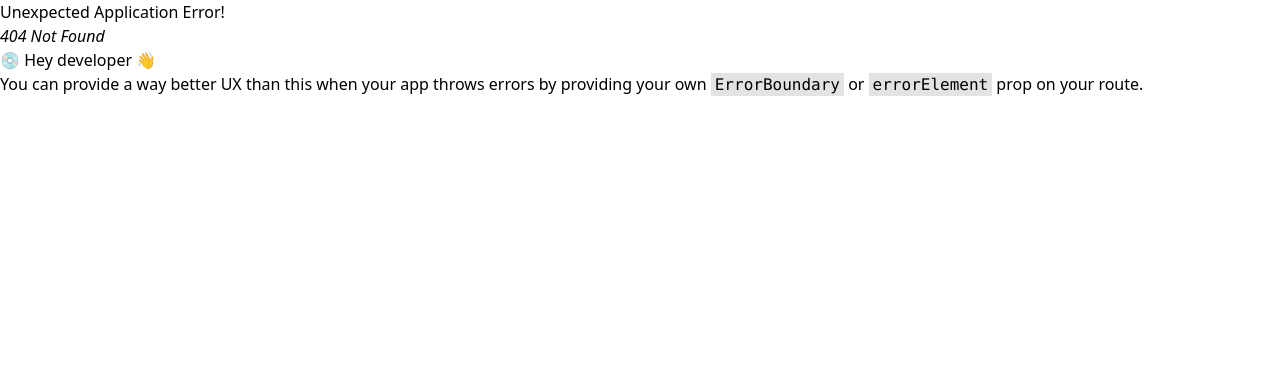
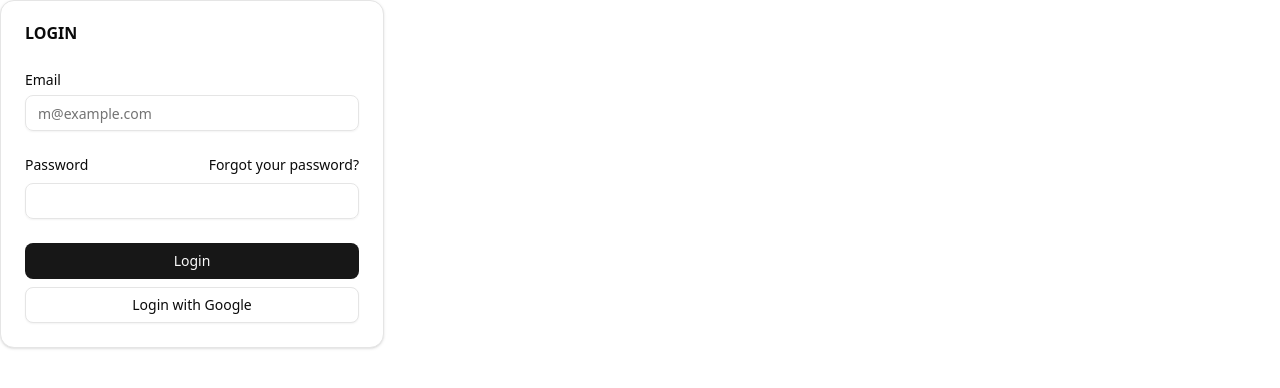
Before and after one commit to mbcwsystem/frontend, a React (Vite) app: page /login in a window 1280 px wide. Before the commit this address had no page. Shown: the top 388 px of the page. Built offline with nearby package versions, Linux system fonts and the light colour scheme.

Commit message:
fix: dev브랜치 최신화 및 rebase

```diff
--- a/src/app/main.tsx
+++ b/src/app/main.tsx
@@ -1,6 +1,5 @@
 import { StrictMode } from 'react';
 import { createRoot } from 'react-dom/client';
-import './global/index.css';
 
 import App from './providers/App';
 
--- a/src/app/providers/App.tsx
+++ b/src/app/providers/App.tsx
@@ -1,5 +1,6 @@
 import { RouterProvider } from 'react-router';
 
+import '../global/App.css';
 import { router } from '../routes/router';
 
 function App() {
--- a/src/app/routes/router.tsx
+++ b/src/app/routes/router.tsx
@@ -3,6 +3,7 @@ import { createBrowserRouter } from 'react-router';
 import { ROUTES } from './routes';
 
 import HomePage from '@/pages/HomePage';
+import LoginPage from '@/pages/login/LoginPage';
 import PayPage from '@/pages/PayPage';
 import { Layout } from '@/shared/layouts/Layout';
 
@@ -19,6 +20,10 @@ export const router = createBrowserRouter([
         path: 'pay',
         element: <PayPage />,
       },
+      {
+        path: ROUTES.LOGIN,
+        element: <LoginPage />,
+      },
     ],
   },
 ]);
--- a/src/app/routes/routes.ts
+++ b/src/app/routes/routes.ts
@@ -3,4 +3,5 @@
 export const ROUTES = {
   ROOT: '/',
   AUTH: '/auth',
+  LOGIN: '/login',
 } as const;
--- /dev/null
+++ b/src/features/login/ui/FormCard.tsx
@@ -0,0 +1,46 @@
+import { Button } from '@/shared/components/ui/button';
+import { Card, CardContent, CardFooter, CardHeader, CardTitle } from '@/shared/components/ui/card';
+import { Input } from '@/shared/components/ui/input';
+import { Label } from '@/shared/components/ui/label';
+
+const FormCard = () => {
+  return (
+    <Card className="w-full max-w-sm">
+      <CardHeader>
+        <CardTitle>LOGIN</CardTitle>
+      </CardHeader>
+      <CardContent>
+        <form>
+          <div className="flex flex-col gap-6">
+            <div className="grid gap-2">
+              <Label htmlFor="email">Email</Label>
+              <Input id="email" type="email" placeholder="m@example.com" required />
+            </div>
+            <div className="grid gap-2">
+              <div className="flex items-center">
+                <Label htmlFor="password">Password</Label>
+                <a
+                  href="#"
+                  className="ml-auto inline-block text-sm underline-offset-4 hover:underline"
+                >
+                  Forgot your password?
+                </a>
+              </div>
+              <Input id="password" type="password" required />
+            </div>
+          </div>
+        </form>
+      </CardContent>
+      <CardFooter className="flex-col gap-2">
+        <Button type="submit" className="w-full">
+          Login
+        </Button>
+        <Button variant="outline" className="w-full">
+          Login with Google
+        </Button>
+      </CardFooter>
+    </Card>
+  );
+};
+
+export default FormCard;
--- /dev/null
+++ b/src/pages/login/LoginPage.tsx
@@ -0,0 +1,11 @@
+import FormCard from '@/features/login/ui/FormCard';
+
+const LoginPage = () => {
+  return (
+    <div>
+      <FormCard />
+    </div>
+  );
+};
+
+export default LoginPage;
```
